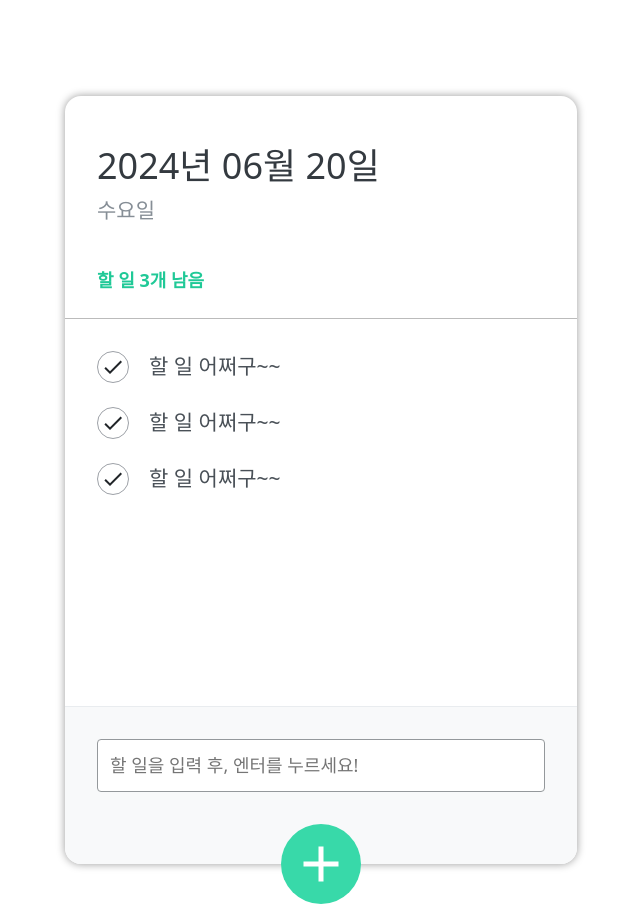
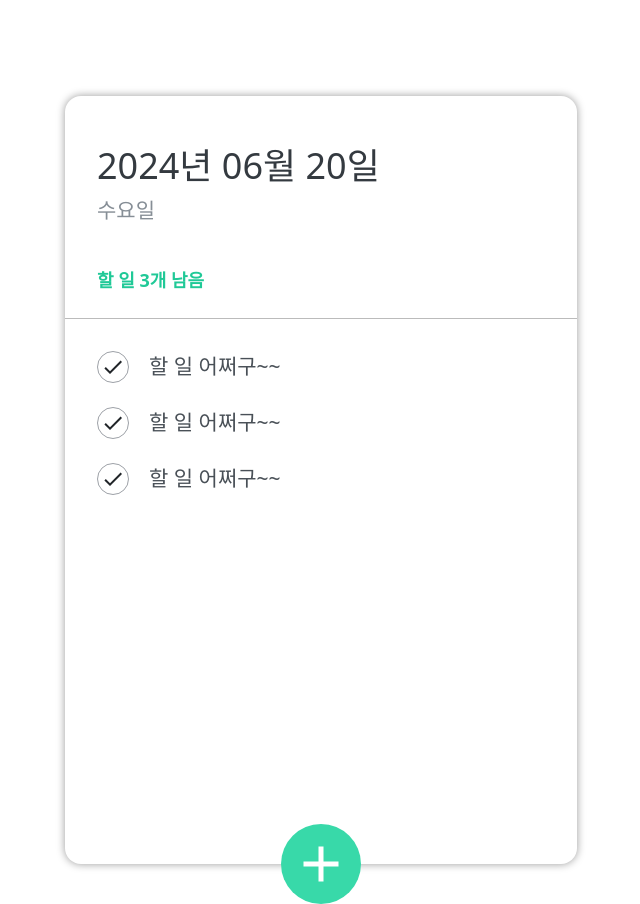
Before and after one commit to SoobihnKim/react-study202406, a React (Create React App) app: page / in a window 1280 px wide. Shown: the whole page, without its empty margins (319-959 px from the left). Built offline with nearby package versions, Linux system fonts and the light colour scheme.

Commit message:
# Todo 조건부 렌더링

```diff
--- a/src/components/Todo/TodoInput.js
+++ b/src/components/Todo/TodoInput.js
@@ -5,31 +5,28 @@ import './scss/TodoInput.scss';
 
 const TodoInput = ({onAdd}) => {
 
-    const [userInput, setUserInput] = useState("");
+    // 입력창 토글링 상태값
+    const [open, setOpen] = useState(false);
 
 
 
-    // 폼 전송
-    const submitHandler = e => {
-        e.preventDefault();
-        console.log('폼 전송');
-        console.log('userInput: ', userInput);
 
-        setUserInput('');
-
-    };
+    // 버튼 토글링 함수
+    // 이전 상태 받아서 하기
+    const onToggle = () => setOpen(prevOpen => !prevOpen);
 
     return (
         <>
-            <div className='form-wrapper'>
-                <form className='insert-form' onSubmit={submitHandler}>
+        {open && <div className='form-wrapper'>
+                <form className='insert-form'>
                     <input
                         type='text'
                         placeholder='할 일을 입력 후, 엔터를 누르세요!'
+
                     />
                 </form>
-            </div>
-            <button className='insert-btn'>
+            </div>}
+            <button className={`insert-btn ${open ? 'open' : undefined}`} onClick={onToggle}>
                 <MdAdd/>
             </button>
         </>
```
